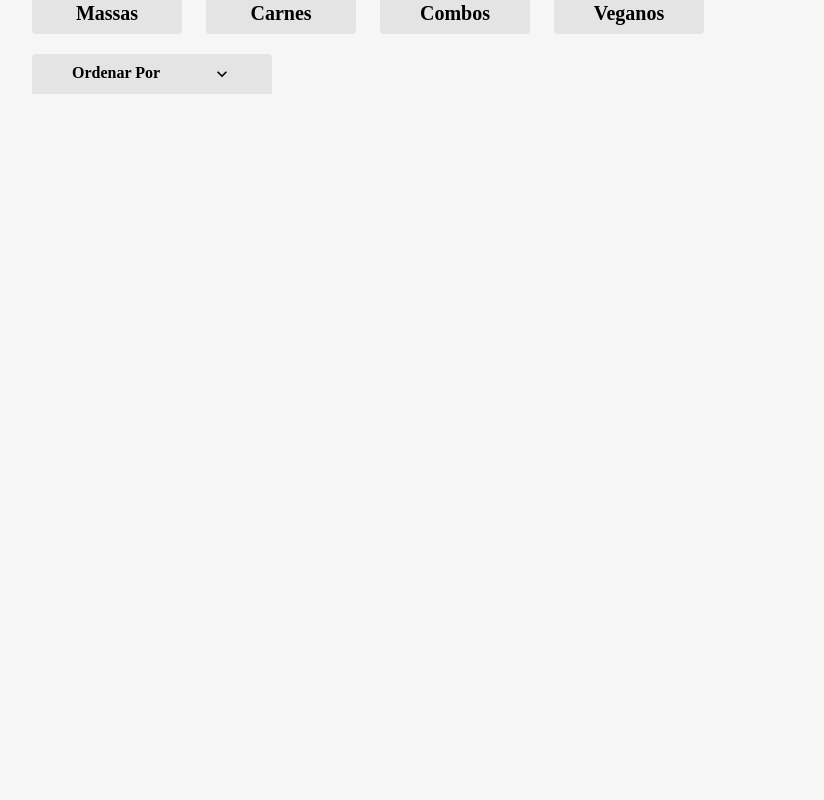
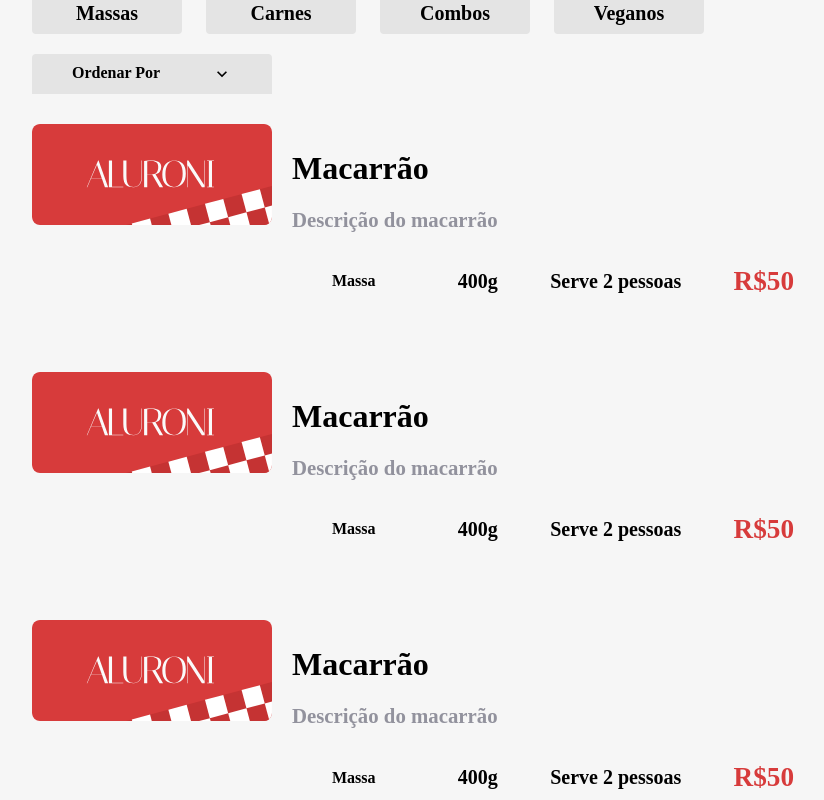
Before and after one commit to lucaschier179/aluroni, a React (Create React App) app: page / in a window 1280 px wide. Shown: the part 660-1460 px from the top of the page, without its empty margins (168-992 px from the left). Before the commit the page ends 834 px from the top, so only its background shows below. Built offline with nearby package versions, Linux system fonts and the light colour scheme; a web font is replaced by a local one.

Commit message:
Aula - Criando os itens

```diff
--- /dev/null
+++ b/src/pages/Cardapio/Itens/Item/Item.module.scss
@@ -0,0 +1,102 @@
+@import "styles/variaveis";
+@import "styles/breakpoints";
+
+$massas: #d73b3b;
+$carnes: #30201e;
+$combos: #e6c864;
+$veganos: #80aa40;
+
+.item {
+    display: flex;
+    flex-wrap: wrap;
+    width: 90%;
+    &__imagem {
+        min-width: 240px;
+        @media (max-width: $desktop_xsm) {
+            width: 100%;
+    }
+    img {
+        border-radius: 8px;
+        width: 100%;
+    }
+}
+    &__descricao {
+        display: flex;
+        flex: 1;
+        flex-direction: column;
+        flex-wrap: wrap;
+        justify-content: space-around;
+        padding: 0 20px;
+        @media (max-width: $desktop_xsm) {
+            flex-direction: row;
+            margin-top: 20px;
+            padding: 0;
+        }
+    }
+    &__titulo {
+        h2 {
+            font-size: 2rem;
+            font-weight: bold;
+            margin-bottom: 20px;
+        }
+        p {
+            color: $dark-grey;
+            font-size: 1.3rem;
+            font-weight: 600;
+            max-width: 600px;
+            margin-bottom: 20px;
+        }
+    }
+    &__tags {
+        display: flex;
+        flex-wrap: wrap;
+        justify-content: space-between;
+        margin-bottom: 20px;
+        max-width: 700px;
+        @media (max-width: $desktop_xsm) {
+            justify-content: flex-end;
+        }
+        @media (max-width: $mobile) {
+            justify-content: flex-start;
+        }
+        > div {
+            margin: 10px;
+        }
+    }
+    &__tipo {
+        align-items: center;
+        border-radius: 2px;
+        display: flex;
+        font-weight: bold;
+        height: 40px;
+        justify-content: center;
+        padding: 10px 30px;
+        &__massas {
+            background-color: $massas;
+            color: white;
+        }
+        &__carnes {
+            background-color: $carnes;
+            color: white;
+        }
+        &__combos {
+            background-color: $combos;
+        }
+        &__veganos {
+            background-color: $veganos;
+        }
+    }
+    &__porcao,
+    &__qtdpessoas,
+    &__valor {
+        align-items: center;
+        display: flex;
+        font-size: 1.25rem;
+        font-weight: bold;
+        justify-content: center;
+    }
+    &__valor {
+        color: $red;
+        font-size: 1.7rem;
+    }
+}
--- /dev/null
+++ b/src/pages/Cardapio/Itens/Item/index.tsx
@@ -0,0 +1,32 @@
+import logo from 'assets/logo.svg';
+import styles from './Item.module.scss';
+
+export default function Item() {
+    return (
+        <div className={styles.item}>
+            <div className={styles.item__imagem}>
+                <img src={logo} alt="imagem" />
+            </div>
+            <div className={styles.item__descricao}>
+                <div className={styles.item__titulo}>
+                    <h2> Macarrão </h2>
+                    <p> Descrição do macarrão </p>
+                </div>
+                <div className={styles.item__tags}>
+                    <div className={styles.item__tipo}>
+                        Massa
+                    </div>
+                    <div className={styles.item__porcao}>
+                        400g
+                    </div>
+                    <div className={styles.item__qtdpessoas}>
+                        Serve 2 pessoas
+                    </div>
+                    <div className={styles.item__valor}>
+                        R$50
+                    </div>
+                </div>
+            </div>
+        </div>
+    )
+}
--- /dev/null
+++ b/src/pages/Cardapio/Itens/Itens.module.scss
@@ -0,0 +1,7 @@
+.itens {
+    display: flex;
+    flex-direction: column;
+    flex-wrap: wrap;
+    gap: 40px;
+    width: 100%;
+}
--- /dev/null
+++ b/src/pages/Cardapio/Itens/index.tsx
@@ -0,0 +1,13 @@
+import cardapio from './itens.json';
+import Item from './Item';
+import styles from './Itens.module.scss';
+
+export default function Itens() {
+    return (
+        <div className={styles.itens}>
+            {cardapio.map(item => (
+                <Item key={item.id} />
+            ))}
+        </div>
+    )
+}
--- /dev/null
+++ b/src/pages/Cardapio/Itens/itens.json
@@ -0,0 +1,119 @@
+[
+    {
+        "title": "Macarrão mediterrâneo",
+        "description": "Macarrão spaghetti com frutos-do-mar e especíarias, especialidade da cozinha. Atenção: Contém camarão e outros frutos-do-mar!",
+        "photo": "/assets/pratos/macarrao_mediterraneo.png",
+        "size": 400,
+        "serving": 2,
+        "price": 73.0,
+        "id": 1,
+        "category": {
+            "id": 1,
+            "label": "Massas"
+        }
+    },
+    {
+        "title": "Macarrão da casa",
+        "description": "Macarrão com frutos-do-mar e especíarias, especialidade da cozinha. Atenção: Contém camarão e outros frutos-do-mar!",
+        "photo": "/assets/pratos/macarrao_da_casa.png",
+        "size": 400,
+        "serving": 2,
+        "price": 54.0,
+        "id": 2,
+        "category": {
+            "id": 1,
+            "label": "Massas"
+        }
+    },
+    {
+        "title": "Macarrão com chilli",
+        "description": "Macarrão fetuccine com molho de chilli e especiárias.",
+        "photo": "/assets/pratos/macarrao_com_chilli.png",
+        "size": 350,
+        "serving": 1,
+        "price": 58.0,
+        "id": 3,
+        "category": {
+            "id": 1,
+            "label": "Massas"
+        }
+    },
+    {
+        "title": "Salada da casa com salmão grelhado",
+        "description": "Salada da casa (alface, rúcula, cenoura) com salmão.",
+        "photo": "/assets/pratos/salada_da_casa.png",
+        "size": 450,
+        "serving": 1,
+        "price": 42.0,
+        "id": 4,
+        "category": {
+            "id": 2,
+            "label": "Carnes"
+        }
+    },
+    {
+        "title": "Bife com batatas",
+        "description": "Bife de boi (150g) na chapa, com batatas fritas. Acompanha arroz e molhos.",
+        "photo": "/assets/pratos/bife_com_batatas.png",
+        "size": 550,
+        "serving": 2,
+        "price": 86.0,
+        "id": 5,
+        "category": {
+            "id": 2,
+            "label": "Carnes"
+        }
+    },
+    {
+        "title": "Picanha picada com legumes e massa",
+        "description": "400g de picanha picada, com legumes grelhados e massa escolhida pelo cliente.",
+        "photo": "/assets/pratos/picanha_picada.png",
+        "size": 850,
+        "serving": 3,
+        "price": 123.0,
+        "id": 6,
+        "category": {
+            "id": 3,
+            "label": "Combos"
+        }
+    },
+    {
+        "title": "Lasagna vegana (carne de soja)",
+        "description": "Lasagna 100% vegana feita com carne de soja e massa especial.",
+        "photo": "/assets/pratos/lasagna_vegana.png",
+        "size": 350,
+        "serving": 1,
+        "price": 45.0,
+        "id": 7,
+        "category": {
+            "id": 4,
+            "label": "Veganos"
+        }
+    },
+    {
+        "title": "Salada especial",
+        "description": "Salada com abacate, manga, alface, grão de bico e muito mais.",
+        "photo": "/assets/pratos/salada_especial.png",
+        "size": 350,
+        "serving": 1,
+        "price": 37.0,
+        "id": 8,
+        "category": {
+            "id": 4,
+            "label": "Veganos"
+        }
+    },
+    {
+        "title": "Almôndegas",
+        "description": "Porção de almôndegas com sour cream, cebola e tempêros. Acompanha arroz ou massa.",
+        "photo": "/assets/pratos/almondegas.png",
+        "size": 740,
+        "serving": 3,
+        "price": 120.0,
+        "id": 9,
+        "category": {
+            "id": 3,
+            "label": "Combos"
+        }
+    }
+]
--- a/src/pages/Cardapio/index.tsx
+++ b/src/pages/Cardapio/index.tsx
@@ -4,6 +4,7 @@ import Buscador from './Buscador';
 import { useState } from 'react';
 import Filtros from './Filtros';
 import Ordenador from './Ordenador';
+import Itens from './Itens';
 
 export default function Cardapio() {
     const [busca, setBusca] = useState("");
@@ -26,6 +27,7 @@ export default function Cardapio() {
                     <Filtros filtro={filtro} setFiltro={setFiltro} />
                     <Ordenador ordenador={ordenador} setOrdenador={setOrdenador} />
                 </div>
+                <Itens />
             </section>
         </main>
     )
```
